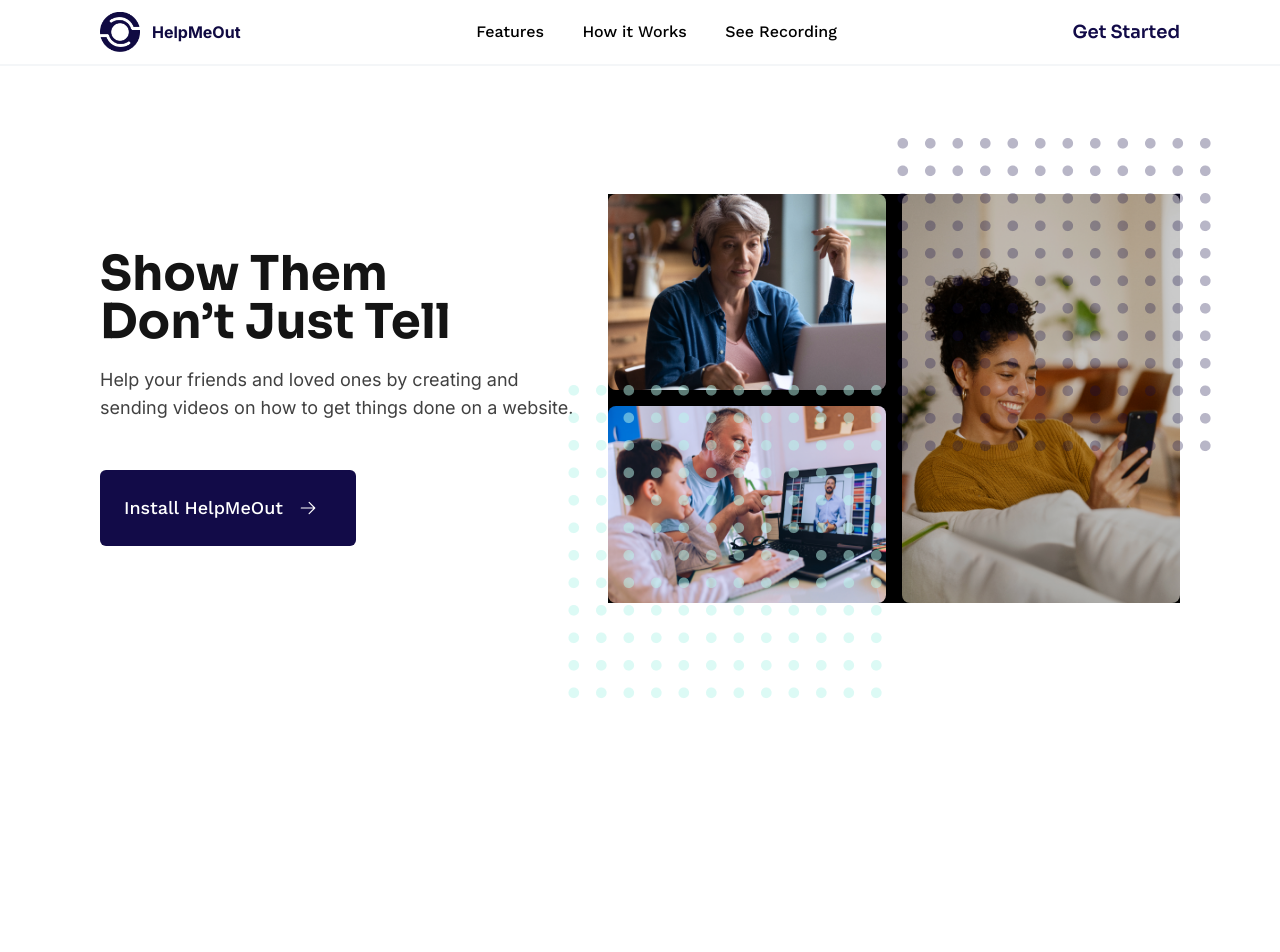
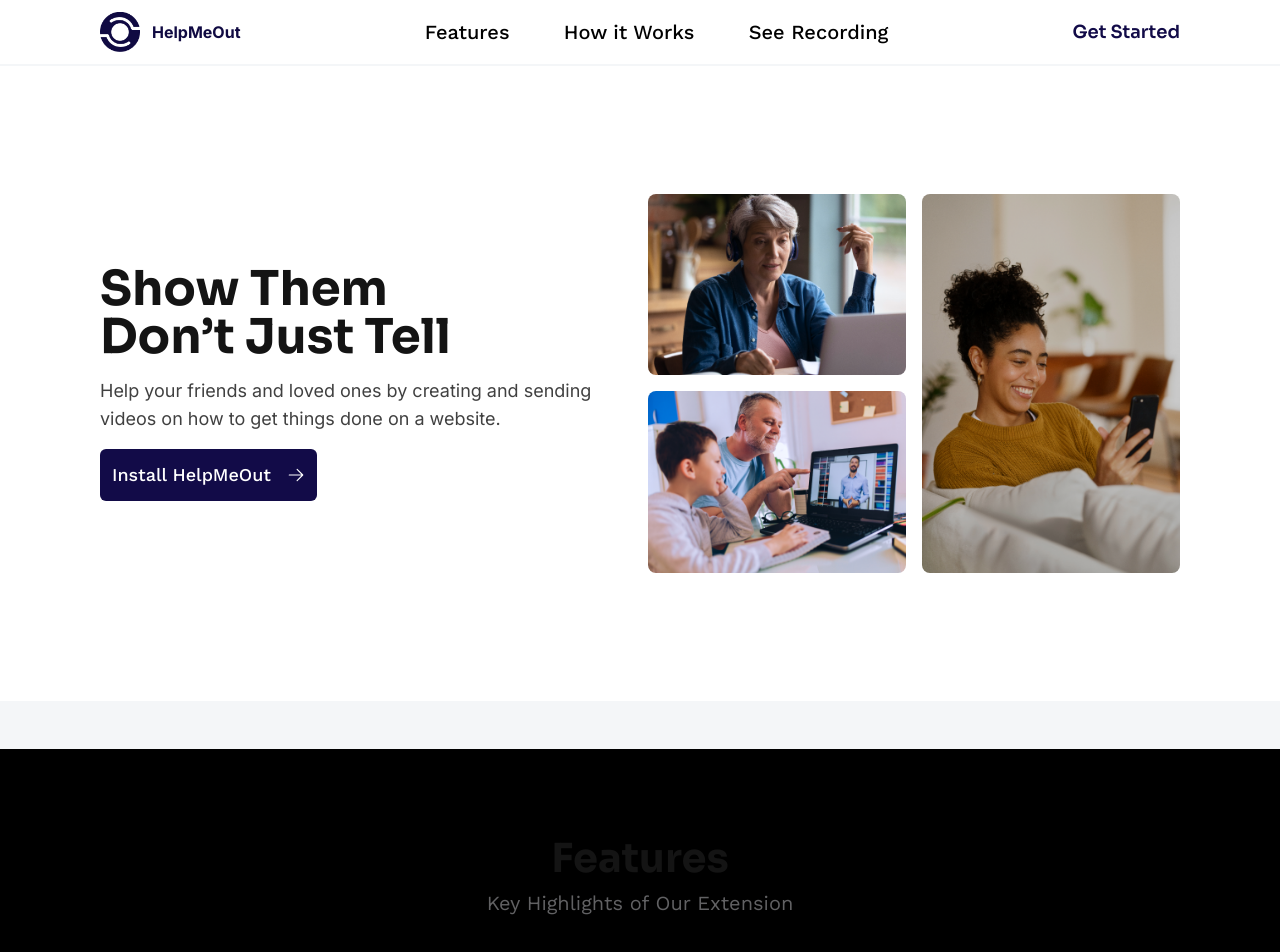
Before and after one commit to JacceyCode/ChromeExtension_HNGxStage5Task, a React (Vite) app: page / in a window 1280 px wide. Shown: the top 952 px of the page. Before the commit the page ends 800 px from the top, so only its background shows below. Built offline with nearby package versions, Linux system fonts and the light colour scheme.

Commit message:
hero section change done

```diff
--- a/src/features/Features.jsx
+++ b/src/features/Features.jsx
@@ -2,7 +2,7 @@ function Features() {
   return (
     <section
       id="features"
-      className="my-12 flex flex-col gap-[4rem] bg-white py-[5rem]"
+      className="bg-black my-12 flex flex-col gap-[4rem] py-[5rem]"
     >
       <section className="flex flex-col items-center justify-center">
         <h2 className="font-sora text-[2.5rem] font-bold text-secondary">
--- a/src/features/Header.jsx
+++ b/src/features/Header.jsx
@@ -3,9 +3,9 @@ import Logo from "../components/Logo";
 
 function Header() {
   return (
-    <header className="laptop:flex-row laptop:px-[6.25rem] laptop:justify-between flex w-full flex-col items-center justify-center gap-2 border-b-2 border-solid border-background bg-white px-4 py-[0.75rem]">
+    <header className="tablet:flex-row laptop:px-[6.25rem] tablet:justify-between flex w-full flex-col items-center justify-center gap-2 border-b-2 border-solid border-background bg-white px-4 py-[0.75rem]">
       <Logo />
-      <nav className="text-black laptop:gap-[2.4rem] flex items-center gap-3 font-worksans text-base font-medium">
+      <nav className="text-black laptop:gap-[2.4rem] laptop:text-xl flex items-center space-x-4 font-worksans text-sm font-medium">
         <a href="#features">Features</a>
         <a href="#howitworks">How it Works</a>
         <NavLink to="/recording">See Recording</NavLink>
--- a/src/features/Hero.jsx
+++ b/src/features/Hero.jsx
@@ -3,32 +3,32 @@ import { HiArrowRight } from "react-icons/hi2";
 
 function Hero() {
   return (
-    <section className="laptop:flex-nowrap laptop:px-[6.25rem] laptop:py-32 laptop:justify-start flex w-full flex-wrap items-center justify-center gap-8 bg-white px-4 py-16">
-      <section className="flex flex-col items-start justify-center">
-        <h1 className="tablet:text-[3rem] mb-[1.25rem] font-sora text-[2.4rem] font-bold leading-[100%] text-secondary">
+    <section className="laptop:px-[6.25rem] laptop:py-32 laptop:justify-start tablet:gap-4 flex w-full flex-wrap items-center justify-center gap-20 bg-white px-4 py-16">
+      <section className="tablet:flex-1 flex flex-col items-start justify-center space-y-4">
+        <h1 className="laptop:text-[3rem] desktop:text-[4rem] font-sora text-[2rem] font-bold leading-[100%] text-secondary">
           Show Them <br /> Don’t Just Tell
         </h1>
-        <p className="text-black/75 mb-12 font-inter text-lg font-normal">
+        <p className="text-black/75 desktop:text-xl font-inter text-lg font-normal">
           Help your friends and loved ones by creating and sending videos on how
           to get things done on a website.
         </p>
-        <Link className="flex w-64 items-center justify-start gap-4 rounded-md bg-primary p-6 font-worksans text-lg font-medium text-white">
+        <Link className="desktop:p-6 flex items-center justify-start gap-4 rounded-md bg-primary p-3 font-worksans text-lg font-medium text-white">
           Install HelpMeOut <HiArrowRight />{" "}
         </Link>
       </section>
 
-      <section className="bg-black relative grid w-full grid-cols-2 grid-rows-2 items-stretch justify-items-stretch gap-4">
-        <img
-          className="absolute -right-12 -top-14 z-20"
+      <section className="tablet:flex-1 relative grid w-full grid-cols-2 grid-rows-2 items-stretch justify-items-stretch gap-4">
+        {/* <img
+          className="absolute -right-12 -top-14"
           src="./images/svg1.png"
           alt="dots"
         />
 
         <img
-          className="absolute -bottom-24 -left-10 z-20"
+          className="absolute -bottom-24 -left-10"
           src="./images/svg2.png"
           alt="dots"
-        />
+        /> */}
 
         <img
           className="z-10 rounded-lg"
@@ -46,40 +46,6 @@ function Hero() {
           alt="image"
         />
       </section>
-      {/* <section className="relative flex items-center justify-center px-4">
-        <section className="flex gap-4">
-          <section className="flex flex-col gap-4">
-            <img
-              className="z-10 rounded-lg xl:w-[25rem] 2xl:w-[30rem]"
-              src="./images/image1.png"
-              alt="image"
-            />
-            <img
-              className="z-10 rounded-lg xl:w-[25rem] 2xl:w-[30rem]"
-              src="./images/image2.png"
-              alt="image"
-            />
-          </section>
-          <section className="flex">
-            <img
-              className="z-10 rounded-lg xl:w-[24.5rem] 2xl:w-[29rem]"
-              src="./images/image3.png"
-              alt="image"
-            />
-          </section>
-        </section>
-        <img
-          className="absolute -right-2 -top-7 w-[10rem] sm:-right-[1.9rem] sm:-top-[3.5rem] sm:w-[20rem] lg:-right-[2.2rem] lg:-top-[3.9rem] lg:w-[22rem]  xl:-right-[.6rem] xl:top-[.6rem] xl:w-[11rem] 2xl:-right-[2.7rem] 2xl:-top-[4.4rem] 2xl:w-[25rem]"
-          src="./images/svg1.png"
-          alt="dots"
-        />
-
-        <img
-          className="absolute -bottom-10 -left-1 w-[10rem] sm:-bottom-[5.2rem] sm:-left-[1.5rem] sm:w-[20rem] lg:-bottom-[5.9rem] lg:-left-[2rem] lg:w-[22rem] xl:-bottom-[.5rem] xl:-left-[.6rem] xl:w-[11rem] 2xl:-bottom-[6.7rem] 2xl:-left-[2.1rem] 2xl:w-[25rem]"
-          src="./images/svg2.png"
-          alt="dots"
-        />
-      </section> */}
     </section>
   );
 }
--- a/src/pages/Home.jsx
+++ b/src/pages/Home.jsx
@@ -1,6 +1,6 @@
 import Header from "../features/Header";
 import Hero from "../features/Hero";
-// import Features from "../features/Features";
+import Features from "../features/Features";
 // import HowItWorks from "../features/HowItWorks";
 
 function Home() {
@@ -8,7 +8,7 @@ function Home() {
     <>
       <Header />
       <Hero />
-      {/* <Features /> */}
+      <Features />
       {/* <HowItWorks /> */}
     </>
   );
```
